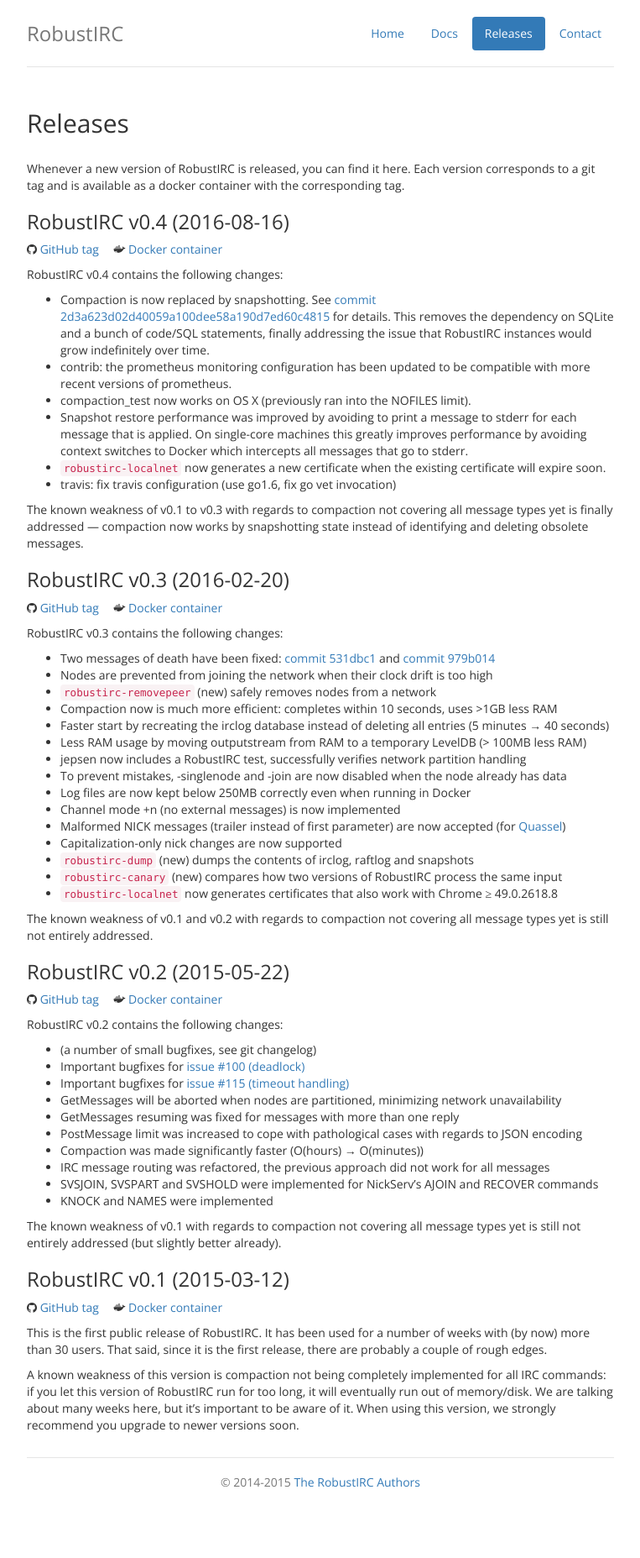
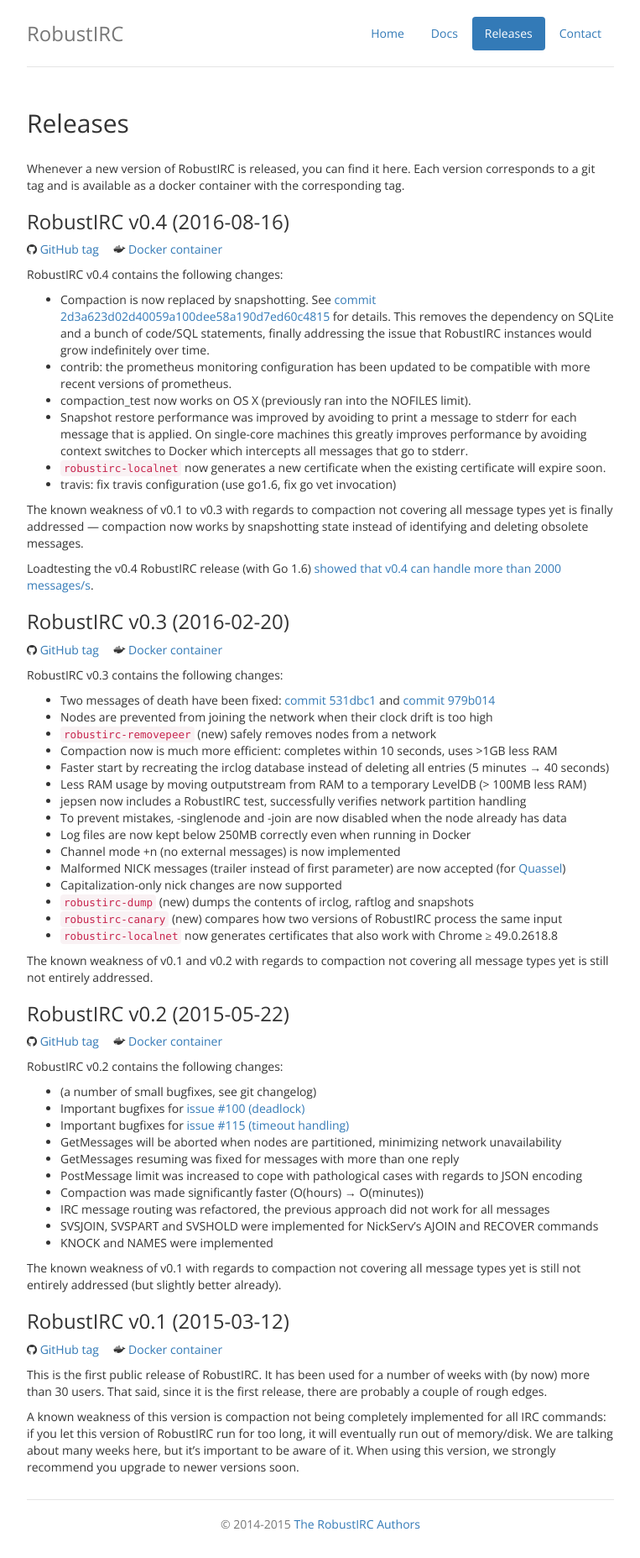
Before and after one commit to robustirc/robustirc.github.io, a Jekyll site: the page built from releases.html, in a window 1280 px wide. Shown: the whole page at 84% size, without its empty margins (258-1021 px from the left). Built offline with Jekyll 4.4.1, drawn with Linux system fonts in a browser that asks for light colours; nearby versions of some CDN libraries; some web fonts are replaced; Markdown is read by kramdown in place of the engine named in the settings; before the commit the page ends 1805 px from its top, so only the background shows below that.

Commit message:
mention the loadtest result

```diff
--- a/releases.html
+++ b/releases.html
@@ -42,6 +42,11 @@
 state instead of identifying and deleting obsolete messages.
 </p>
 
+<p>
+Loadtesting the v0.4 RobustIRC release (with Go 1.6) <a
+href="https://github.com/robustirc/robustirc/issues/81">showed that v0.4 can
+handle more than 2000 messages/s</a>.
+</p>
 
 <h3>RobustIRC v0.3 (2016-02-20)</h3>
 
```
